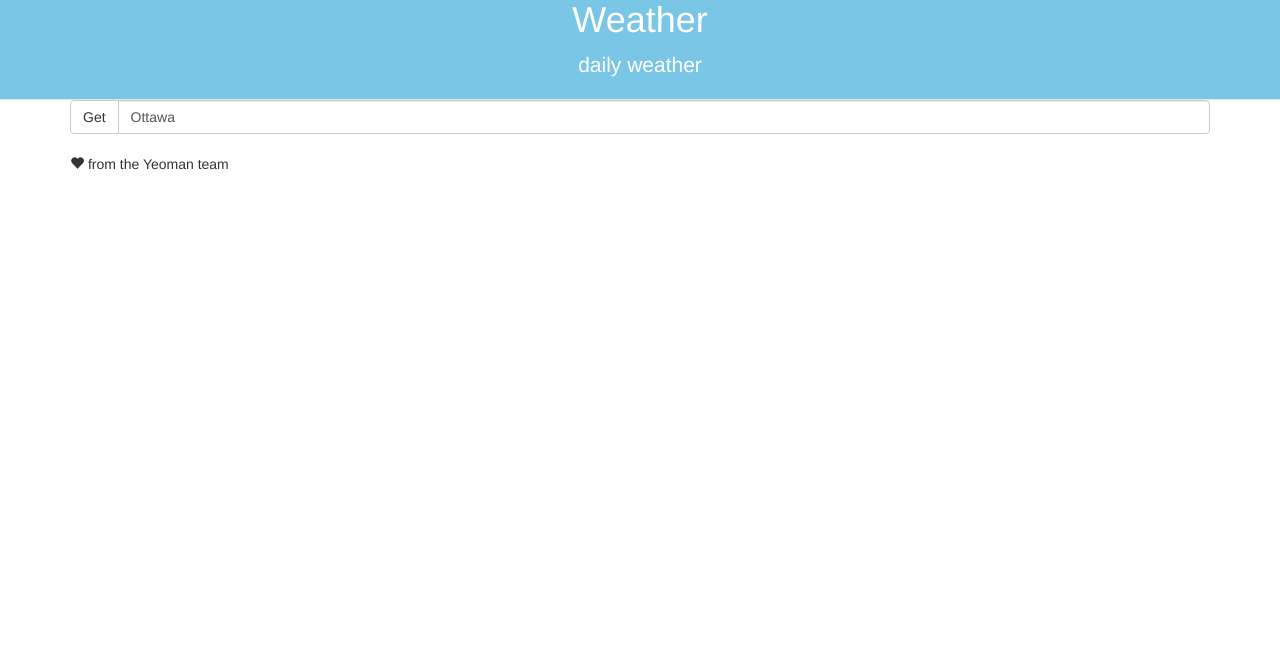
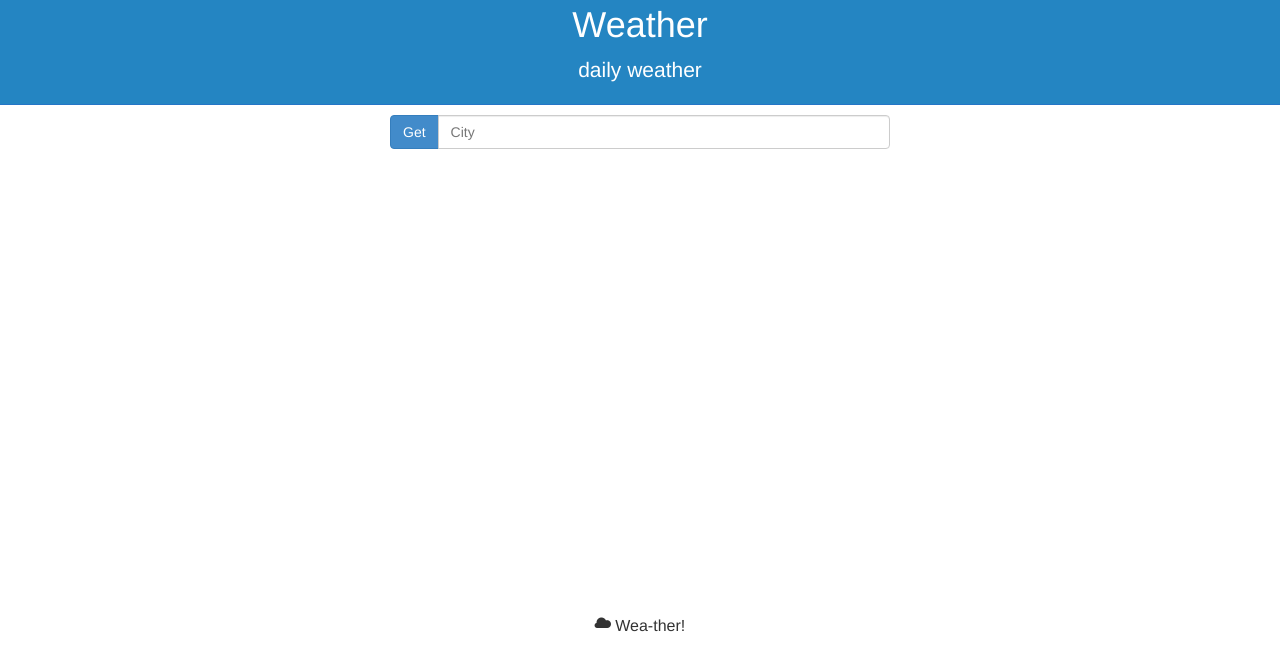
Before and after one commit to thuslako/wea, a website: page app/index.html in a window 1280 px wide. Drawn offline with Linux system fonts and the light colour scheme; files that its build step writes are made by us from their sources; files whose address does not match are found by name.

Commit message:
updated styling and functionality

```diff
--- a/app/index.html
+++ b/app/index.html
@@ -26,20 +26,20 @@
       <p class="lead">daily weather</p>
     </header>
     <div class="container">
-    <div ng-controller="mainCTRL">
-      <div ng-submit="getWea()" ng-submit="getWea()" class="input-group">
-          <span class="input-group-btn">
-            <button class="btn btn-default" ng-click="getWea()" type="button">Get</button>
-          </span>
-          <input type="text" class="form-control" placeholder="City" ng-model="city"/>
+      <div  id="wea" ng-controller="mainCTRL">
+        <form ng-submit="getWea()" ng-submit="getWea()" class="input-group">
+            <span class="input-group-btn">
+              <button class="btn btn-primary" ng-click="getWea()" type="button">Get</button>
+            </span>
+            <input type="text" class="form-control" placeholder="City" ng-model="city"/>
+        </form>
+        <h3>{{wea.name}}</h3>
+        <p>{{wea.weather[0].description}}</p>
+        <p>{{temp | number:2}}</p>
       </div>
-      <h3>{{wea.name}}</h3>
-      <p>{{wea.weather[0].description}}</p>
-      <p>{{temp| number:2}}</p>
-    </div>
 
       <div class="footer">
-        <p><span class="glyphicon glyphicon-heart"></span> from the Yeoman team</p>
+        <p><span class="glyphicon glyphicon-cloud"></span> Wea-ther!</p>
       </div>
 
     </div>
--- a/app/scripts/controllers/main.js
+++ b/app/scripts/controllers/main.js
@@ -1,23 +1,18 @@
 angular.module('WeApp')
 	.controller('mainCTRL',function($scope,$http){
-	$scope.city = 'Ottawa';
 
 	$scope.getWea = function (){
-		if($scope.city){
 			$http.get('http://api.openweathermap.org/data/2.5/weather?q='+$scope.city)
 				.success(function(data, status, headers, config) {
-					console.log('get emm!');
 					$scope.wea = data;
 					if($scope.wea.main.temp)
 						$scope.temp = $scope.wea.main.temp - 273.15;
 					else if($scope.temp == -273.15)
 						$scope.temp = null;
-					console.log(data);
+					console.log('get emm!');
 	 	    	})
 				.error(function(data, status, headers, config) {
 	  				console.log('these nuts!');
 				});
-		}
-		$scope.city = null;
 	}
 });
--- a/app/styles/main.css
+++ b/app/styles/main.css
@@ -1,20 +1,55 @@
 /* Space out content a bit */
-body {
-  padding:0;
+html, body, div, span, applet, object, iframe,
+h2, h3, h4, h5, h6, p, blockquote, pre,
+a, abbr, acronym, address, big, cite, code,
+del, dfn, em, img, ins, kbd, q, s, samp,
+small, strike, strong, sub, sup, tt, var,
+b, u, i, center,
+dl, dt, dd, ol, ul, li,
+fieldset, form, label, legend,
+table, caption, tbody, tfoot, thead, tr, th, td,
+article, aside, canvas, details, embed,
+figure, figcaption, footer, header, hgroup,
+menu, nav, output, ruby, section, summary,
+time, mark, audio, video {
   margin: 0;
+  padding: 0;
+  border: 0;
+  font-size: 100%;
+  vertical-align: baseline;
 }
 
 /* Custom page header */
 header {
   position: relative;
   text-align: center;
+  padding-top: 5px;
   padding-left: 10px;
   padding-right: 10px;
-  background: #79C6E6;
+  background: #2485C2;
   color: #fff;
-  border-bottom: 1px solid #e5e5e5;
+  border-bottom: 1px solid #2475C6;
 }
 
 header h1 {
   margin-top:0;
 }
+
+.input-group {
+  max-width: 500px;
+  min-width: 300px;
+  width: 100%;
+  margin: 10px auto;
+}
+
+
+
+
+#wea {
+  height: 500px;
+  width: 100%;
+}
+
+.footer p{
+  text-align: center;
+}
```
Also changed, not shown: .tmp/styles/main.css.
